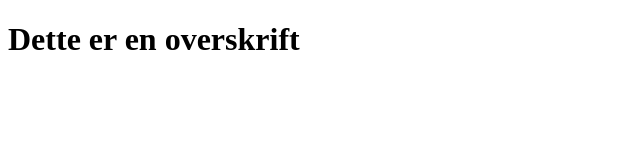
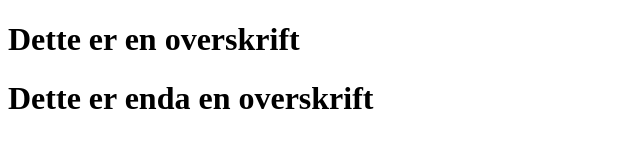
Before and after one commit to AndreasWallevik/github-tutorial, a plain HTML site: page index.html in a window 1280 px wide. Shown: the whole page, without its empty margins (0-640 px from the left). Drawn offline with Linux system fonts and the light colour scheme.

Commit message:
La til enda en overskrift

```diff
--- a/index.html
+++ b/index.html
@@ -10,4 +10,5 @@
     <h1>Dette er en overskrift</h1>
 
 </body>
+    <h1>Dette er enda en overskrift</h1>
 </html>
```
